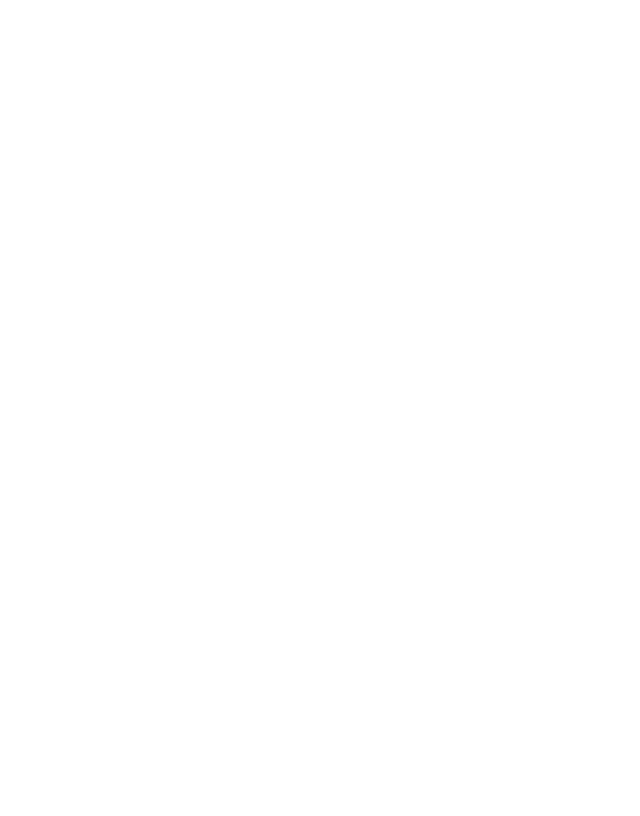
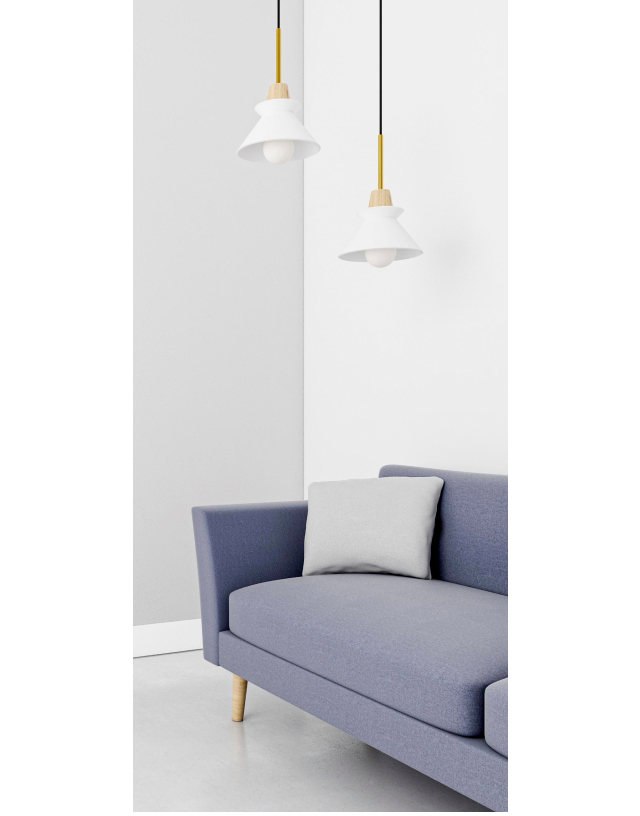
Before and after one commit to Grasit/furniture-shopping, a React (Create React App) app: page / in a window 1280 px wide. Shown: the whole page, without its empty margins (320-960 px from the left). Built offline with nearby package versions, Linux system fonts and the light colour scheme.

Commit message:
made changes

```diff
--- a/src/pages/Boarding/Boarding.js
+++ b/src/pages/Boarding/Boarding.js
@@ -1,6 +1,8 @@
 function Boarding() {
     return (
-        <div></div>
+        <div>
+            <img src="/images/couch.png" alt="grey couch"/>
+        </div>
         );
 }
 
```
Also changed, not shown: public/images/couch.png (renamed from src/images/couch.png).
